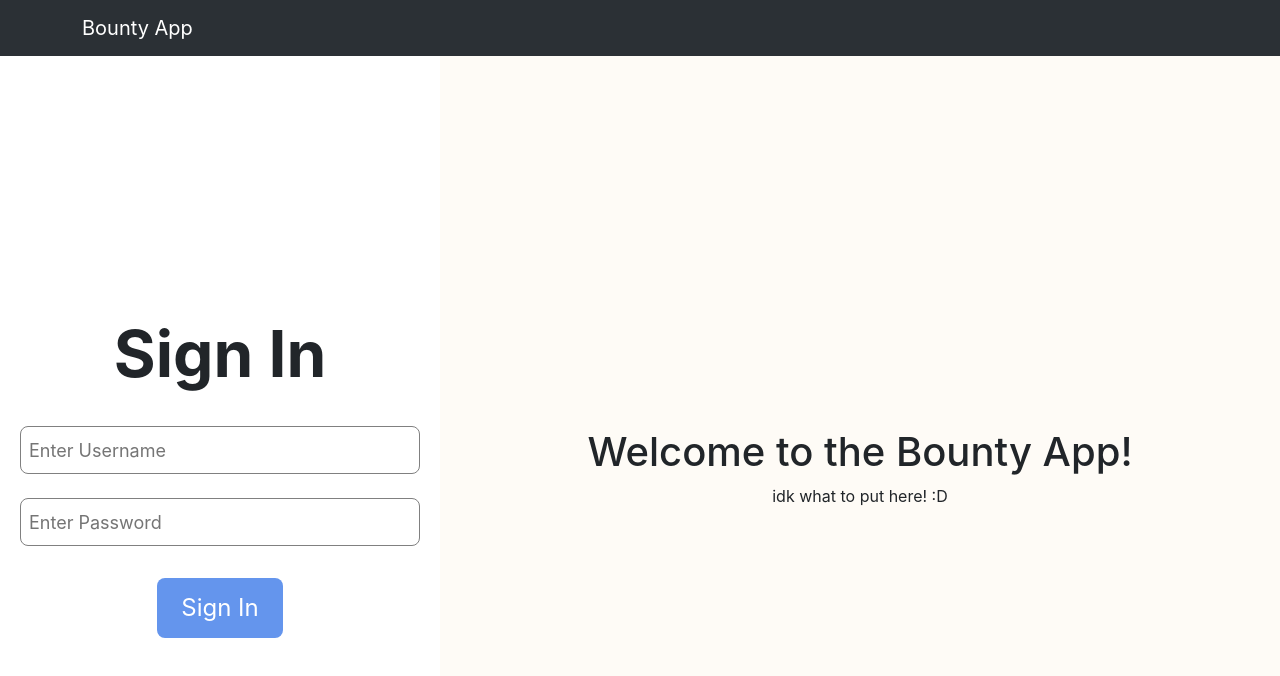
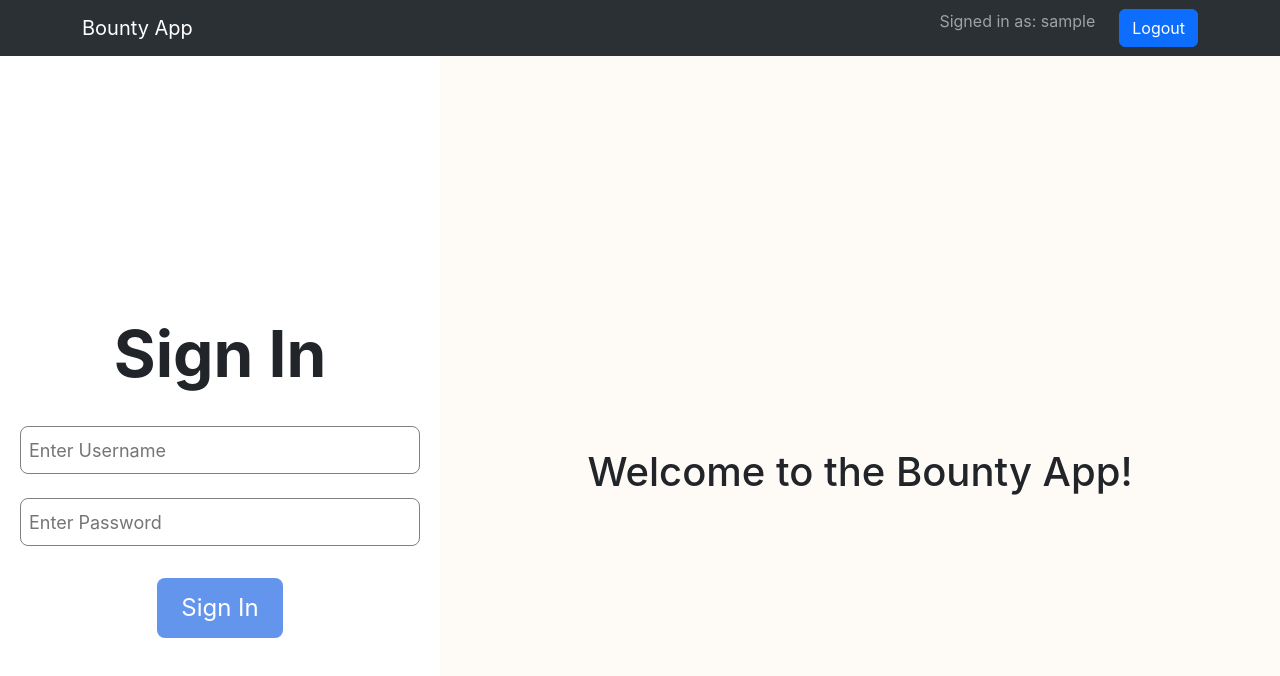
Before and after one commit to nathankim1/BountyApp, a React (Vite) app in the folder client/BountyApp/: page /login in a window 1280 px wide. Shown: the top 676 px of the page. Built offline with nearby package versions, Linux system fonts and the light colour scheme; sample sign-in values are in the browser's storage.

Commit message:
Refreshing page keeps the user logged in

```diff
--- a/client/BountyApp/src/App.tsx
+++ b/client/BountyApp/src/App.tsx
@@ -1,8 +1,8 @@
 import { BrowserRouter, Route, Routes } from "react-router-dom";
-import Home from "./components/home";
-import Login from "./components/login";
+import Home from "./components/pages/home";
+import Login from "./components/pages/login";
 import "./App.css";
-import { useEffect, useState } from "react";
+import { useState } from "react";
 
 function App() {
   const [loggedIn, setLoggedIn] = useState(false);
--- a/client/BountyApp/src/components/navbar.tsx
+++ b/client/BountyApp/src/components/elements/navbar.tsx
@@ -5,18 +5,12 @@ import Row from "react-bootstrap/Row";
 import Col from "react-bootstrap/Col";
 import { useNavigate } from "react-router-dom";
 
-function BountyNavbar(props: {
-  loggedIn: boolean;
-  username: String;
-  setLoggedIn: React.Dispatch<React.SetStateAction<boolean>>;
-  setUsername: React.Dispatch<React.SetStateAction<string>>;
-}) {
+function BountyNavbar() {
   const navigate = useNavigate();
 
   const onButtonClick = () => {
     console.log("logout button clicked!");
-    props.setLoggedIn(false);
-    props.setUsername("");
+    localStorage.removeItem("username");
     navigate("/login");
   };
 
@@ -27,10 +21,12 @@ function BountyNavbar(props: {
         <Navbar.Toggle />
         <Navbar.Collapse className="justify-content-end">
           <Row>
-            {props.loggedIn && (
+            {localStorage.getItem("username") && (
               <>
                 <Col>
-                  <Navbar.Text>Signed in as: {props.username}</Navbar.Text>
+                  <Navbar.Text>
+                    Signed in as: {localStorage.getItem("username")}
+                  </Navbar.Text>
                 </Col>
                 <Col xs="auto">
                   <Button type="submit" onClick={onButtonClick}>
--- a/client/BountyApp/src/components/home.tsx
+++ b/client/BountyApp/src/components/pages/home.tsx
@@ -1,6 +1,6 @@
 import React, { useState, useEffect } from "react";
 import { useNavigate } from "react-router-dom";
-import BountyNavbar from "./navbar";
+import BountyNavbar from "../elements/navbar";
 
 const Home = (props: {
   loggedIn: boolean;
@@ -8,22 +8,17 @@ const Home = (props: {
   setLoggedIn: React.Dispatch<React.SetStateAction<boolean>>;
   setUsername: React.Dispatch<React.SetStateAction<string>>;
 }) => {
-  const { loggedIn, username } = props;
   const navigate = useNavigate();
   const [userData, setUserData] = useState(null);
 
-  const onButtonClick = () => {
-    console.log("logout button clicked!");
-    props.setLoggedIn(false);
-    props.setUsername("");
-    navigate("/login");
-  };
+  useEffect(() => {
+    const username = localStorage.getItem("username");
+    if (username === null) {
+      navigate("/login");
+      return;
+    }
 
-  useEffect(() => {
-    console.log(username);
-    if (!username) navigate("/login");
-
-    fetch("http://localhost:5000/api/user/transaction/michael", {
+    fetch("http://localhost:5000/api/user/transaction/" + username, {
       method: "GET",
     })
       .then((response) => {
@@ -44,12 +39,7 @@ const Home = (props: {
 
   return (
     <>
-      <BountyNavbar
-        username={props.username}
-        loggedIn={props.loggedIn}
-        setLoggedIn={props.setLoggedIn}
-        setUsername={props.setUsername}
-      />
+      <BountyNavbar />
       <div>Body!</div>
     </>
   );
--- a/client/BountyApp/src/components/login.tsx
+++ b/client/BountyApp/src/components/pages/login.tsx
@@ -1,6 +1,6 @@
 import React, { useState, useEffect, useRef } from "react";
 import { useNavigate } from "react-router-dom";
-import BountyNavbar from "./navbar";
+import BountyNavbar from "../elements/navbar";
 
 const Login = (props: {
   loggedIn: boolean;
@@ -20,13 +20,13 @@ const Login = (props: {
     setUsernameError("");
     setPasswordError("");
 
-    if ("" === username) {
+    if (username === "") {
       setUsernameError("Please enter a username");
       console.log("Please enter a username");
       return;
     }
 
-    if ("" === password) {
+    if (password === "") {
       setPasswordError("Please enter a password");
       console.log("Please enter a password");
       return;
@@ -49,10 +49,10 @@ const Login = (props: {
         }
         response.json();
       })
-      .then((data) => {
-        console.log(data);
+      .then(() => {
         props.setLoggedIn(true);
         props.setUsername(username);
+        localStorage.setItem("username", username);
         navigate("/");
       })
       .catch((error) => {
@@ -67,7 +67,6 @@ const Login = (props: {
   useEffect(() => {
     const listener = (event: KeyboardEvent) => {
       if (event.code === "Enter" || event.code === "NumpadEnter") {
-        console.log("Enter key was pressed. Run your function.");
         event.preventDefault();
         onButtonClickRef.current();
       }
@@ -80,12 +79,7 @@ const Login = (props: {
 
   return (
     <>
-      <BountyNavbar
-        username={props.username}
-        loggedIn={props.loggedIn}
-        setLoggedIn={props.setLoggedIn}
-        setUsername={props.setUsername}
-      />
+      <BountyNavbar />
       <div className="columnContainer">
         <div className="column">
           <div className={"mainContainer"}>
@@ -127,7 +121,6 @@ const Login = (props: {
         <div className="column">
           <div className="mainContainer">
             <h1>Welcome to the Bounty App!</h1>
-            <p>idk what to put here! :D</p>
           </div>
         </div>
       </div>
```
Also changed, not shown: client/BountyApp/src/components/elements/grid.tsx (added, +27 -0 lines).
